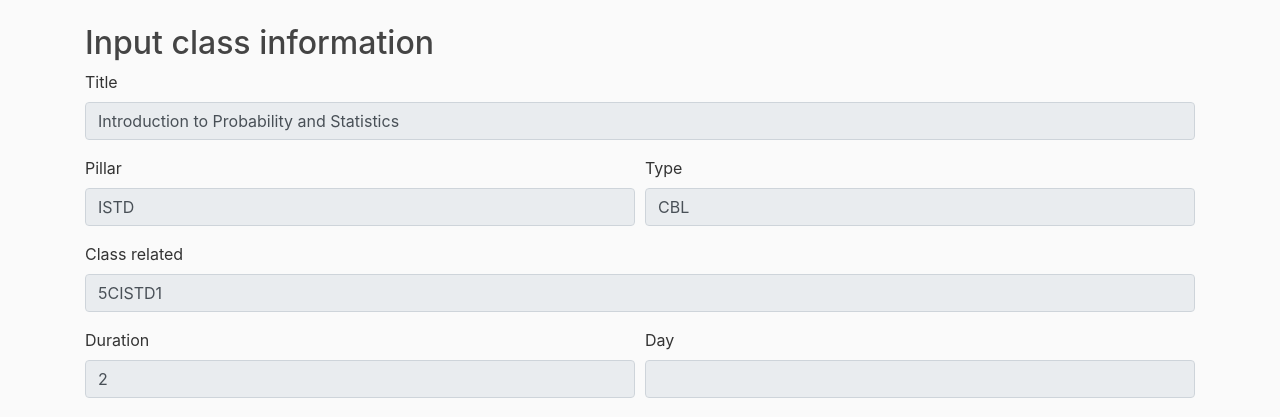
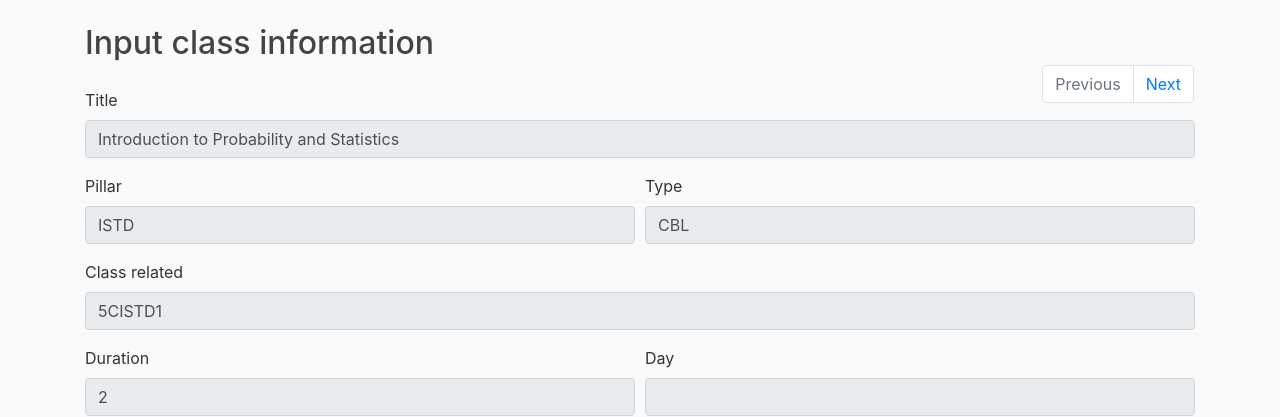
Before and after one commit to 2manslkh/sutd-scheduler-db, a Django app: page /input-class-info/1/1 in a window 1280 px wide. Shown: the part 56-473 px from the top of the page. Run offline with Django 3.2, Linux system fonts and the light colour scheme; data comes from the database, SQL or seed files in the repository; some libraries are stand-ins or nearby versions.

Commit message:
in progress class info input form

```diff
--- a/django/mysite/formstoadmin/forms.py
+++ b/django/mysite/formstoadmin/forms.py
@@ -3,8 +3,8 @@ import datetime
 from users.models import Module, Class
 
 PREFERRED_TIMINGS = (
-    ('morning', 'Morning'),
-    ('afternoon', 'Afternoon'),
+    ('Morning', 'Morning'),
+    ('Afternoon', 'Afternoon'),
 )
 
 LESSON_TYPE = (
--- a/django/mysite/formstoadmin/templates/formstoadmin/inputclass.html
+++ b/django/mysite/formstoadmin/templates/formstoadmin/inputclass.html
@@ -1,6 +1,16 @@
 {% extends "schedule/base.html" %}
 
 {% load crispy_forms_tags %}
+
+{% block morejs %}
+<style>
+.page-buttons{
+  margin-bottom: -15px;
+  margin-top: -5px;
+  margin-right: 1px;
+}
+</style>
+{% endblock %}
 
 {% block content %}
 <h2>Input class information</h2>
@@ -9,11 +19,24 @@
 <form method="post">
 {% csrf_token %}
 {{ form.module|as_crispy_field }}
-<button type="submit" class="btn btn-primary">Submit</button>
+<button type="submit" class="btn btn-primary" style="float:right;">Next</button>
 </form>
 
 
 {% else %}
+<div class="row justify-content-end page-buttons">
+  <nav aria-label="...">
+    <ul class="pagination">
+      <li class="page-item disabled">
+        <span class="page-link">Previous</span>
+      </li>
+      <li class="page-item">
+        <a class="page-link" href="#">Next</a>
+      </li>
+    </ul>
+  </nav>
+</div>
+
 <form method="post">
     {% csrf_token %}
 
--- a/django/mysite/formstoadmin/views.py
+++ b/django/mysite/formstoadmin/views.py
@@ -74,7 +74,7 @@ def inputModule(request):
     return render(request, 'formstoadmin/inputmodule.html', {'form': module_form})
 
 
-def inputClassInfo(request, mod_id=0, class_id=0):
+def inputClassInfo(request, mod_id=0, class_id=0, step=0):
     template_name = "formstoadmin/inputclass.html"
 
     if request.method == "POST":
@@ -97,7 +97,7 @@ def inputClassInfo(request, mod_id=0, class_id=0):
         for c in classes:
             print(c.id, c.module)
 
-        form = InputClassInformation(request.GET, instance=first_class)
+        form = InputClassInformation(instance=first_class)
 
     context = {'form': form}
     return render(request, template_name, context)
```
Also changed, not shown: django/mysite/db.sqlite3, django/mysite/formstoadmin/migrations/0002_auto_20190423_1441.py (added).
